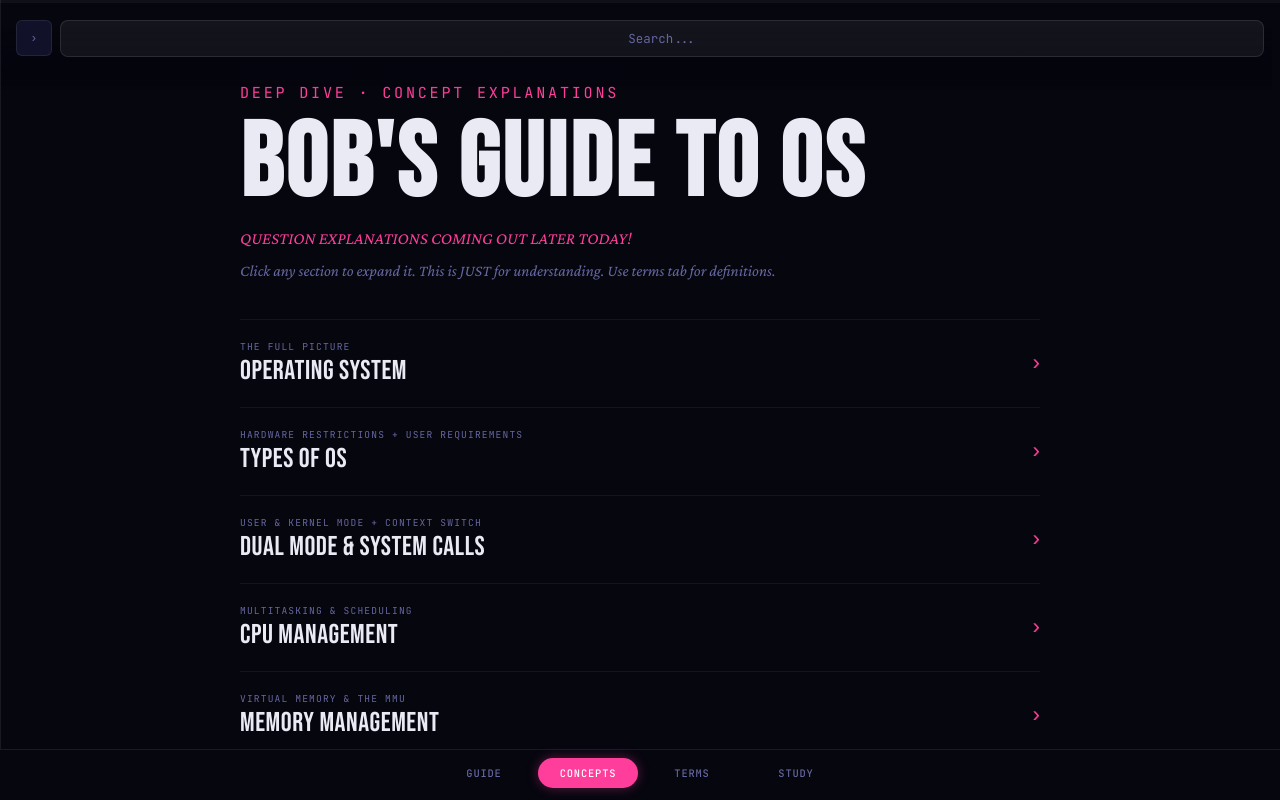
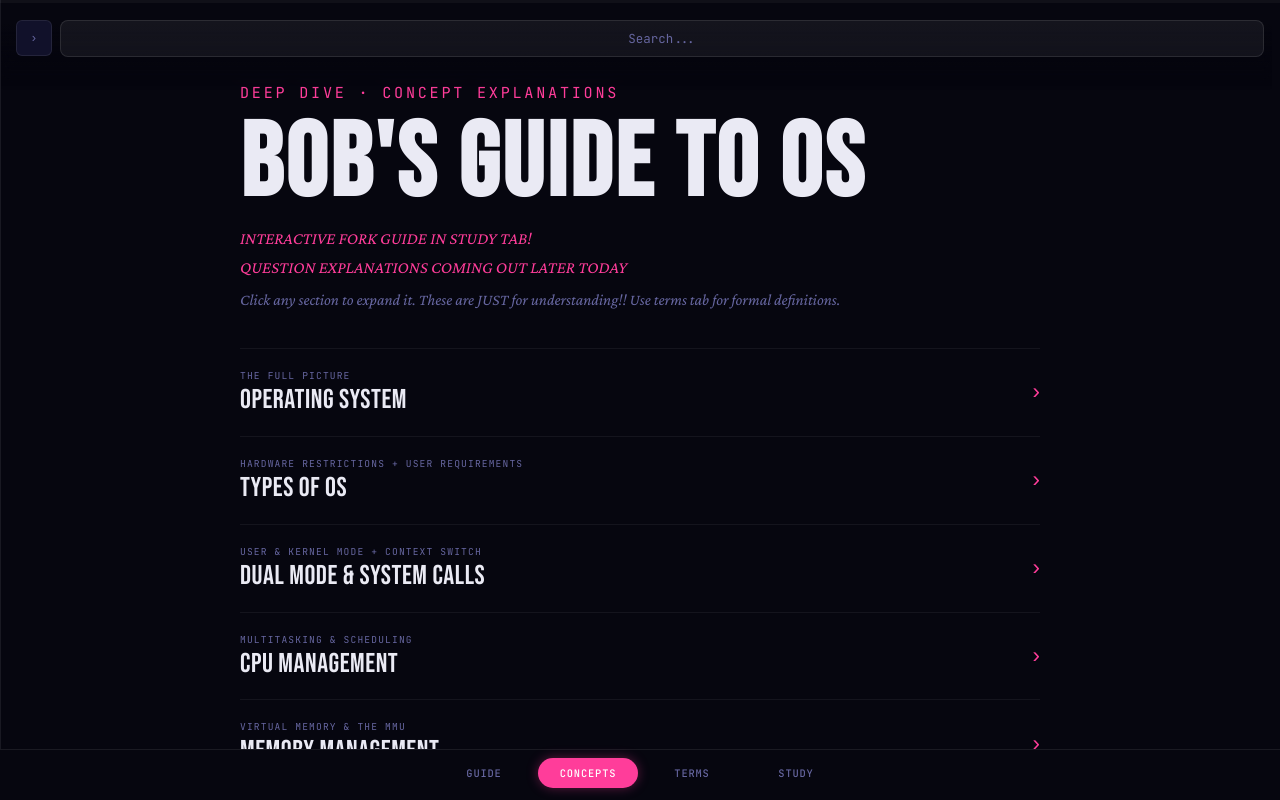
Before and after one commit to AtaurM/bobs-guide-to-os, a React (Vite) app: page / in a window 1280 px wide. Built offline with nearby package versions, Linux system fonts and the light colour scheme.

Commit message:
updated README & concept page subtitle for interactive fork guide announcement

```diff
--- a/src/components/panels/DeepPanel.jsx
+++ b/src/components/panels/DeepPanel.jsx
@@ -77,8 +77,8 @@ export default function DeepPanel({ openSections, onToggleSection, sidebarOpen,
             <div className={styles.panelHeader}>
                 <p className={styles.panelTop}>Deep Dive · Concept Explanations</p>
                 <h2 className={styles.panelTitle}>Bob's Guide to OS</h2>
-                <p className={styles.panelSub2}>QUESTION EXPLANATIONS COMING OUT LATER TODAY!</p>
-                <p className={styles.panelSub}>Click any section to expand it. This is JUST for understanding. Use terms tab for definitions.</p>
+                <p className={styles.panelSub2}>INTERACTIVE FORK GUIDE IN STUDY TAB!<br />QUESTION EXPLANATIONS COMING OUT LATER TODAY</p>
+                <p className={styles.panelSub}>Click any section to expand it. These are JUST for understanding!! Use terms tab for formal definitions.</p>
             </div>
 
             {matchingSections.map((section) => {
--- a/src/components/panels/StudyPanel.jsx
+++ b/src/components/panels/StudyPanel.jsx
@@ -10,7 +10,7 @@ function ForkTricksCard({ isOpen, onToggle }) {
     <div id="study-fork-tricks">
       <button className={styles.forkCardHeader} onClick={onToggle} aria-expanded={isOpen}>
         <div>
-          <p className={styles.forkCardEyebrow}>Useful Tricks · Full Examples w/ detailed steps!</p>
+          <p className={styles.forkCardEyebrow}>Useful Tricks · Interactive Examples w/ detailed steps!</p>
           <h3 className={styles.forkCardTitle}>{forkTricks.title}</h3>
         </div>
         <span className={`${styles.forkCardChevron} ${isOpen ? styles.forkCardChevronOpen : ''}`}>›</span>
```
Also changed, not shown: 1 other file (tests, documents, lock files or other folders).
